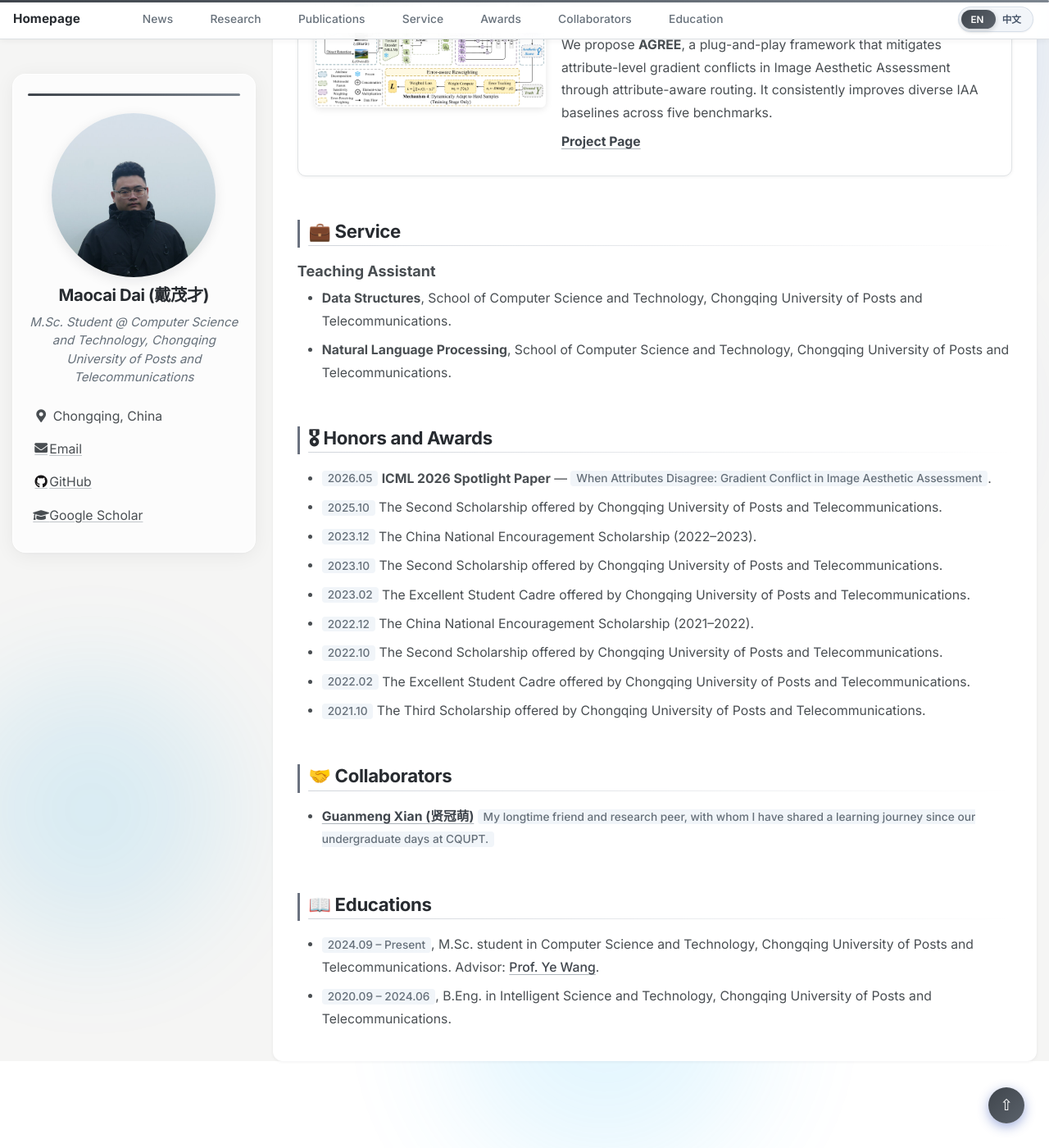
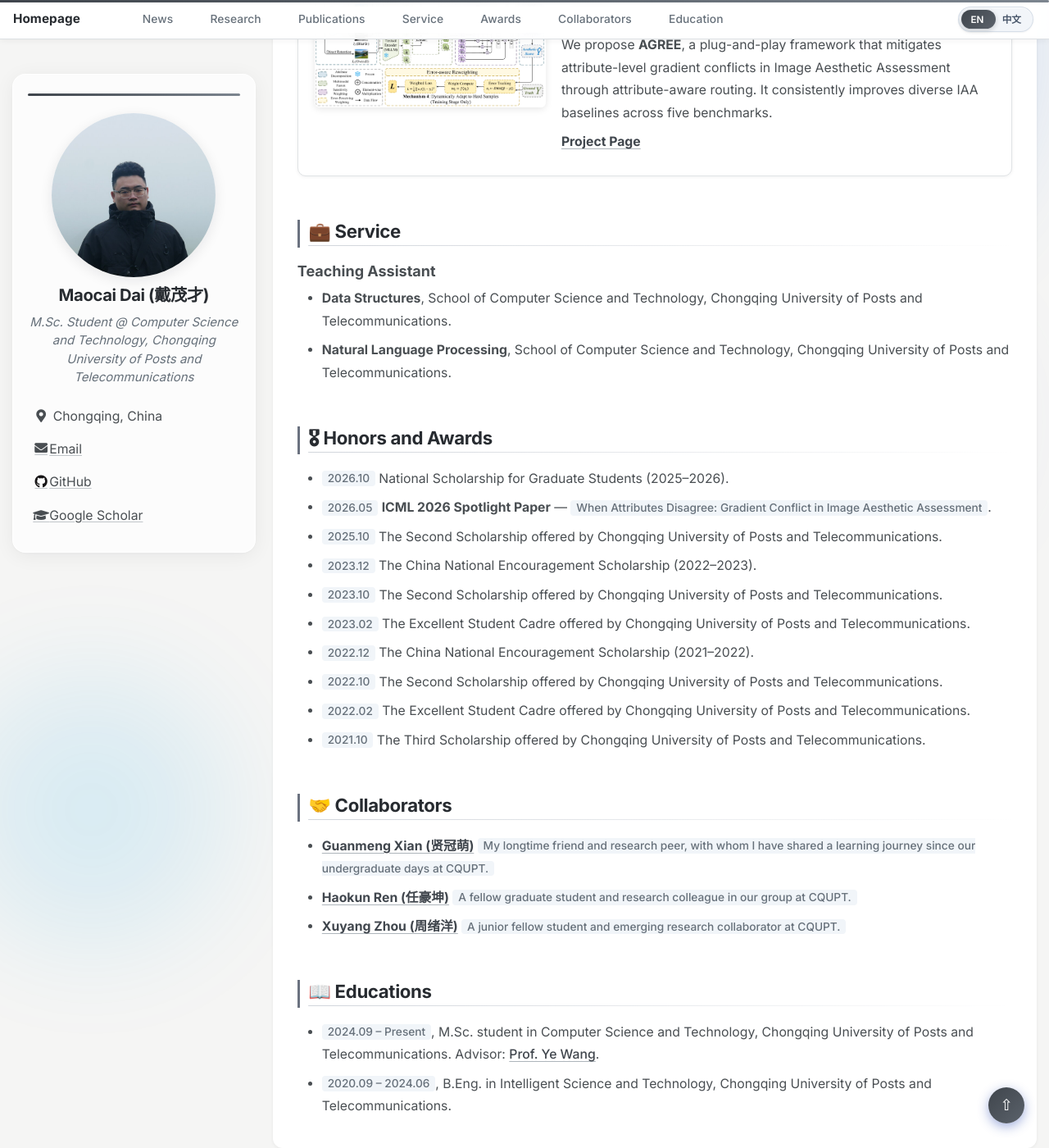
Before and after one commit to Dahat364/dahat364.github.io, a Jekyll site: the page built from _pages/about.md, in a window 1280 px wide and 1400 px high, scrolled down 935 px. Shown: the whole window at 82% size. Built offline with Jekyll 4.4.1, drawn with Linux system fonts in a browser that asks for light colours.

Commit message:
Add graduate scholarship and collaborators

```diff
--- a/_pages/about.md
+++ b/_pages/about.md
@@ -62,6 +62,7 @@ Ye Wang, <strong>Maocai Dai</strong>, Jiang Xie, Xiuli Bi*, Fei Tao, Xiao Li, Ho
 
 # <span lang="en">🎖 Honors and Awards</span><span lang="zh">🎖 荣誉与获奖</span>
 
+- <em>2026.10</em> <span lang="en">National Scholarship for Graduate Students (2025–2026).</span><span lang="zh">研究生国家奖学金（2025–2026 学年）。</span>
 - <em>2026.05</em> <span lang="en"><strong>ICML 2026 Spotlight Paper</strong> — <em>When Attributes Disagree: Gradient Conflict in Image Aesthetic Assessment</em>.</span><span lang="zh"><strong>ICML 2026 Spotlight 论文</strong>——<em>When Attributes Disagree: Gradient Conflict in Image Aesthetic Assessment</em>。</span>
 - <em>2025.10</em> <span lang="en">The Second Scholarship offered by Chongqing University of Posts and Telecommunications.</span><span lang="zh">重庆邮电大学二等奖学金。</span>
 - <em>2023.12</em> <span lang="en">The China National Encouragement Scholarship (2022–2023).</span><span lang="zh">国家励志奖学金（2022–2023 学年）。</span>
@@ -77,6 +78,8 @@ Ye Wang, <strong>Maocai Dai</strong>, Jiang Xie, Xiuli Bi*, Fei Tao, Xiao Li, Ho
 # <span lang="en">🤝 Collaborators</span><span lang="zh">🤝 合作者</span>
 
 - <a href="https://gmxian.github.io/"><strong>Guanmeng Xian (贤冠萌)</strong></a> <span lang="en"><em>My longtime friend and research peer, with whom I have shared a learning journey since our undergraduate days at CQUPT.</em></span><span lang="zh"><em>自本科阶段起共同成长的挚友与科研同行者。</em></span>
+- <a href="https://j4ck1e2000.github.io/"><strong>Haokun Ren (任豪坤)</strong></a> <span lang="en"><em>A fellow graduate student and research colleague in our group at CQUPT.</em></span><span lang="zh"><em>研究生阶段的同门与科研伙伴。</em></span>
+- <a href="https://leopoldsimmons.github.io/"><strong>Xuyang Zhou (周绪洋)</strong></a> <span lang="en"><em>A junior fellow student and emerging research collaborator at CQUPT.</em></span><span lang="zh"><em>低一届的师弟与科研伙伴。</em></span>
 
 <span class='anchor' id='educations'></span>
 
```
